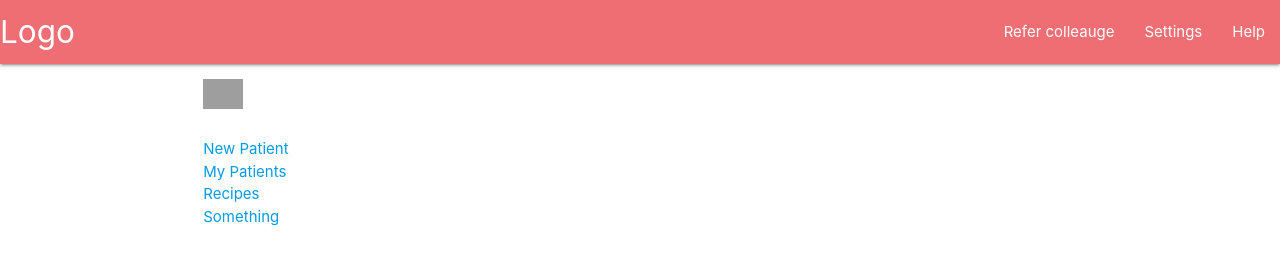
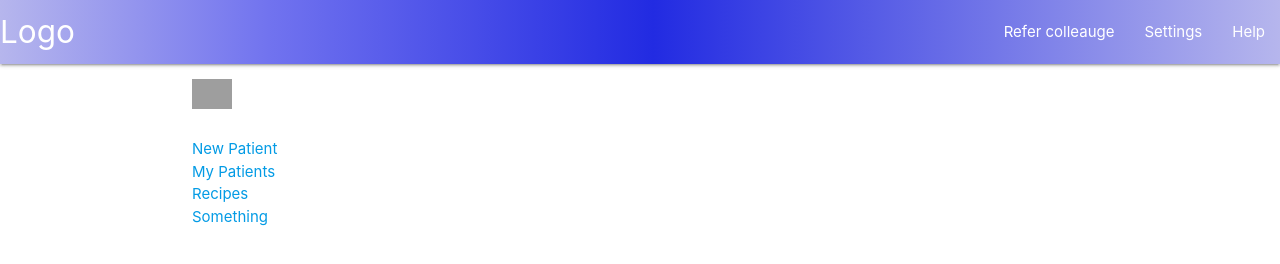
Before and after one commit to mattborn/protoui, a website: page index.html at #!/new in a window 1280 px wide. Drawn offline with nearby package versions, Linux system fonts and the light colour scheme; some packages are replaced by stand-ins of ours; grey boxes are pictures that could not be loaded.

Commit message:
styling updates

```diff
--- a/app/assets/stylesheets/style.css
+++ b/app/assets/stylesheets/style.css
@@ -0,0 +1,10 @@
+nav {
+background: rgba(182,182,237,1);
+background: -moz-linear-gradient(left, rgba(182,182,237,1) 0%, rgba(113,115,239,1) 21%, rgba(34,43,226,1) 51%, rgba(182,182,237,1) 100%);
+background: -webkit-gradient(left top, right top, color-stop(0%, rgba(182,182,237,1)), color-stop(21%, rgba(113,115,239,1)), color-stop(51%, rgba(34,43,226,1)), color-stop(100%, rgba(182,182,237,1)));
+background: -webkit-linear-gradient(left, rgba(182,182,237,1) 0%, rgba(113,115,239,1) 21%, rgba(34,43,226,1) 51%, rgba(182,182,237,1) 100%);
+background: -o-linear-gradient(left, rgba(182,182,237,1) 0%, rgba(113,115,239,1) 21%, rgba(34,43,226,1) 51%, rgba(182,182,237,1) 100%);
+background: -ms-linear-gradient(left, rgba(182,182,237,1) 0%, rgba(113,115,239,1) 21%, rgba(34,43,226,1) 51%, rgba(182,182,237,1) 100%);
+background: linear-gradient(to right, rgba(182,182,237,1) 0%, rgba(113,115,239,1) 21%, rgba(34,43,226,1) 51%, rgba(182,182,237,1) 100%);
+filter: progid:DXImageTransform.Microsoft.gradient( startColorstr='#b6b6ed', endColorstr='#b6b6ed', GradientType=1 );
+}
--- a/index.html
+++ b/index.html
@@ -17,7 +17,7 @@
     <nav>
         <div class="top-nav">
             <a href="#" class="brand-logo">Logo</a>
-            <ul id="nav-mobile" class="right hide-on-med-and-down">
+            <ul id="" class="right hide-on-med-and-down">
                 <li><a href="sass.html">Refer colleauge</a></li>
                 <li><a href="components.html">Settings</a></li>
                 <li><a href="javascript.html">Help</a></li>
@@ -26,7 +26,7 @@
     </nav>
     <div class="container">
         <div class="row">
-            <div class="col s12 m3 l2 side-nav fixed">
+            <div class="side-nav fixed">
                 <ul>
                     <li class="logo">
                         <a ui-sref="landing">
```
Also changed, not shown: app/templates/new.html (+4 -6 lines).
